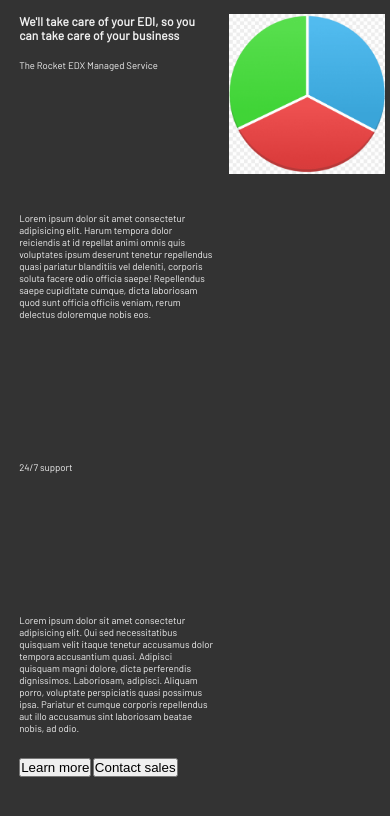
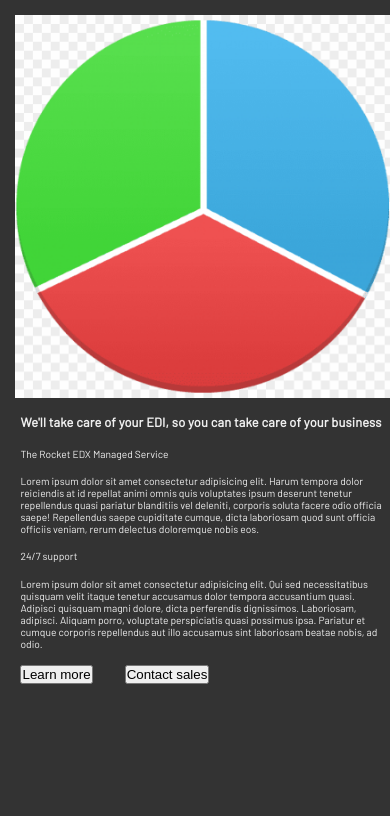
Before and after one commit to suryanshgit/Landing-Page-2, a plain HTML site: page index.html in a window 390 px wide. Drawn offline with Linux system fonts and the light colour scheme.

Commit message:
improved the UX of webpage

```diff
--- a/index.css
+++ b/index.css
@@ -9,12 +9,14 @@ body {
     background: #333333;
     color: #EFEFEF;
     display: flex;
+    justify-content: center;
     flex: 1;
     /* border: 2px solid white; */
 }
 .description {
     max-width: 50%;
-    height: 100vh;
+    /* height: calc(100vh - 2.4rem); */
+    /* min-height: calc(100vh - 2.4rem); */
     margin-left: 3.2rem;
     margin-top: 2.4rem;
     /* border: 1px solid black; */
@@ -35,6 +37,7 @@ img {
     float: right;
     margin-top: 2.4rem;
     margin-left: 2.4rem;
+    /* border: 2px solid red; */
 }
 .content-description {
     /* border: 2px solid red; */
@@ -42,22 +45,55 @@ img {
     font-family: 'Barlow';
     display: flex;
     flex-direction: column;
-    justify-content: space-between;
-    height: 80%;
+    gap: 2.4rem;
+    /* height: 80%; */
 }
 .action-btn {
     /* border: 2px solid red; */
-    margin-top: 24px;
-    margin-bottom: 24px;
+    margin-top: 2.4rem;
+    margin-bottom: 2.4rem;
+    display: flex;
+    gap: 5rem;
 }
-
-@media (max-width: 900px) {
+@media (min-width: 1200px) {
+    html {
+        /* font-size: 37.5%; */
+        font-size: 62.5%;
+        transition: font-size 1.5s;
+    }
+}
+/* @media (max-width: 900px) { */
+@media (max-width: 1000px) {
     html {
         font-size: 56.25%;
+        /* font-size: 62.5%; */
+        transition: font-size 1.5s;
     }
 }
-@media (max-width: 600px) {
+/* @media (max-width: 600px) { */
+@media (max-width: 700px) {
     html {
-        font-size: 37.5%;
+        /* font-size: 56.5%; */
+        font-size: 45%;
+        transition: font-size 1.5s;
+    }
+    body  {
+        flex-direction: column-reverse;
+        /* border: 2px solid red; */
+    }
+    .description {
+        max-width: 100%;
+        transition: max-width 1.5s;
+    }
+    img {
+        max-width: 100%;
+        transition: max-width 1.5s;
     }
 }
+@media (max-width: 400px) {
+    html {
+        /* font-size: 56.5%; */
+        font-size: 40%;
+        transition: font-size 1.5s;
+    }
+}
```
